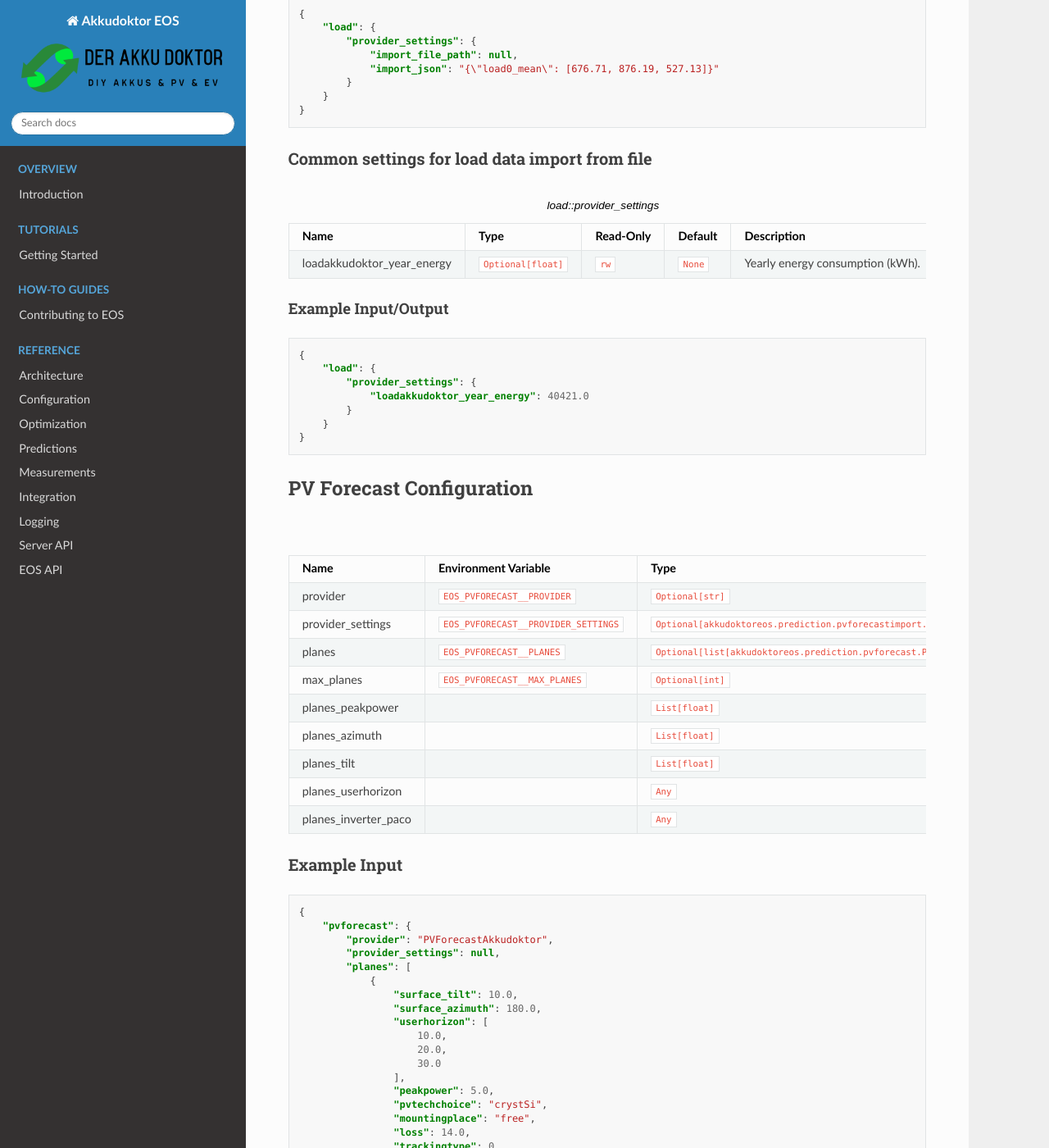
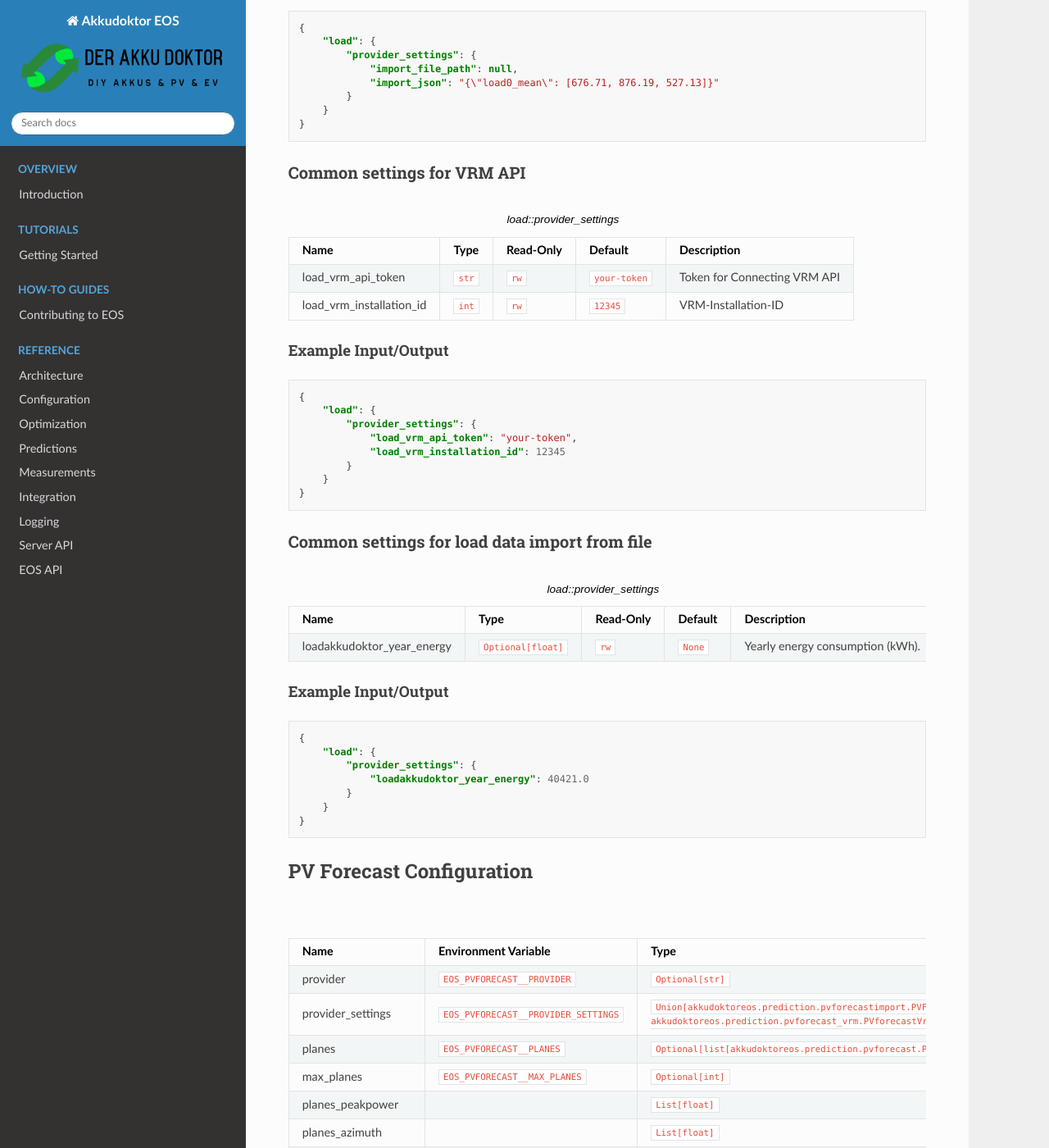
Before and after one commit to Akkudoktor-EOS/EOS, a Sphinx documentation site: the page built from docs/_generated/config.md, in a window 1280 px wide and 1400 px high, scrolled down 9305 px. Shown: the whole window at 82% size. Built offline with Sphinx 7.4.7 and the Read the Docs theme 3.1.0, drawn with Linux system fonts in a browser that asks for light colours; some of the changed text lies outside the part shown.

Commit message:
fix(vrm forecast) tests and docs

````diff
--- a/docs/_generated/config.md
+++ b/docs/_generated/config.md
@@ -477,7 +477,7 @@
 | Name | Environment Variable | Type | Read-Only | Default | Description |
 | ---- | -------------------- | ---- | --------- | ------- | ----------- |
 | provider | `EOS_LOAD__PROVIDER` | `Optional[str]` | `rw` | `None` | Load provider id of provider to be used. |
-| provider_settings | `EOS_LOAD__PROVIDER_SETTINGS` | `Union[akkudoktoreos.prediction.loadakkudoktor.LoadAkkudoktorCommonSettings, akkudoktoreos.prediction.loadimport.LoadImportCommonSettings, NoneType]` | `rw` | `None` | Provider settings |
+| provider_settings | `EOS_LOAD__PROVIDER_SETTINGS` | `Union[akkudoktoreos.prediction.loadakkudoktor.LoadAkkudoktorCommonSettings, akkudoktoreos.prediction.load_vrm.LoadVrmCommonSettings, akkudoktoreos.prediction.loadimport.LoadImportCommonSettings, NoneType]` | `rw` | `None` | Provider settings |
 :::
 
 ### Example Input/Output
@@ -520,6 +520,33 @@
    }
 ```
 
+### Common settings for VRM API
+
+:::{table} load::provider_settings
+:widths: 10 10 5 5 30
+:align: left
+
+| Name | Type | Read-Only | Default | Description |
+| ---- | ---- | --------- | ------- | ----------- |
+| load_vrm_api_token | `str` | `rw` | `your-token` | Token for Connecting VRM API |
+| load_vrm_installation_id | `int` | `rw` | `12345` | VRM-Installation-ID |
+:::
+
+#### Example Input/Output
+
+```{eval-rst}
+.. code-block:: json
+
+   {
+       "load": {
+           "provider_settings": {
+               "load_vrm_api_token": "your-token",
+               "load_vrm_installation_id": 12345
+           }
+       }
+   }
+```
+
 ### Common settings for load data import from file
 
 :::{table} load::provider_settings
@@ -554,7 +581,7 @@
 | Name | Environment Variable | Type | Read-Only | Default | Description |
 | ---- | -------------------- | ---- | --------- | ------- | ----------- |
 | provider | `EOS_PVFORECAST__PROVIDER` | `Optional[str]` | `rw` | `None` | PVForecast provider id of provider to be used. |
-| provider_settings | `EOS_PVFORECAST__PROVIDER_SETTINGS` | `Optional[akkudoktoreos.prediction.pvforecastimport.PVForecastImportCommonSettings]` | `rw` | `None` | Provider settings |
+| provider_settings | `EOS_PVFORECAST__PROVIDER_SETTINGS` | `Union[akkudoktoreos.prediction.pvforecastimport.PVForecastImportCommonSettings, akkudoktoreos.prediction.pvforecast_vrm.PVforecastVrmCommonSettings, NoneType]` | `rw` | `None` | Provider settings |
 | planes | `EOS_PVFORECAST__PLANES` | `Optional[list[akkudoktoreos.prediction.pvforecast.PVForecastPlaneSetting]]` | `rw` | `None` | Plane configuration. |
 | max_planes | `EOS_PVFORECAST__MAX_PLANES` | `Optional[int]` | `rw` | `0` | Maximum number of planes that can be set |
 | planes_peakpower | | `List[float]` | `ro` | `N/A` | Compute a list of the peak power per active planes. |
@@ -791,6 +818,33 @@
                    "strings_per_inverter": 2
                }
            ]
+       }
+   }
+```
+
+### Common settings for VRM API
+
+:::{table} pvforecast::provider_settings
+:widths: 10 10 5 5 30
+:align: left
+
+| Name | Type | Read-Only | Default | Description |
+| ---- | ---- | --------- | ------- | ----------- |
+| pv_vrm_api_token | `str` | `rw` | `your-token` | Token for Connecting VRM API |
+| pv_vrm_installation_id | `int` | `rw` | `12345` | VRM-Installation-ID |
+:::
+
+#### Example Input/Output
+
+```{eval-rst}
+.. code-block:: json
+
+   {
+       "pvforecast": {
+           "provider_settings": {
+               "pv_vrm_api_token": "your-token",
+               "pv_vrm_installation_id": 12345
+           }
        }
    }
 ```
````
Also changed, not shown: 2 other files.
